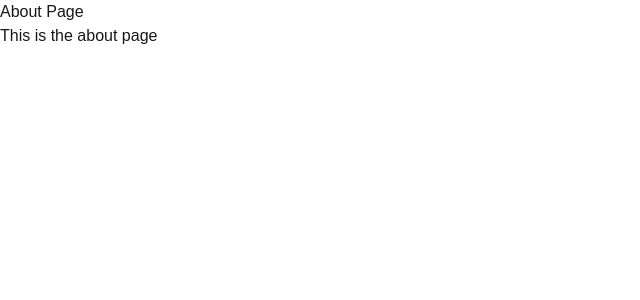
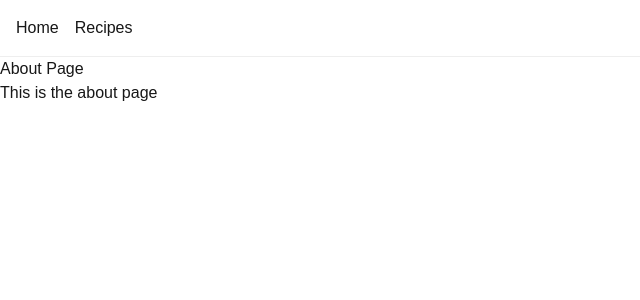
Before and after one commit to Surwxa5/nextjs-recipe-finder, a Next.js app: page /about in a window 1280 px wide. Shown: the top 300 px of the page, without its empty margins (0-640 px from the left). Built offline with nearby package versions, Linux system fonts and the light colour scheme.

Commit message:
finist project

```diff
--- a/src/app/layout.js
+++ b/src/app/layout.js
@@ -1,28 +1,29 @@
-import { Geist, Geist_Mono } from "next/font/google";
+
+import Link from 'next/link'
 import "./globals.css";
-
-const geistSans = Geist({
-  variable: "--font-geist-sans",
-  subsets: ["latin"],
-});
-
-const geistMono = Geist_Mono({
-  variable: "--font-geist-mono",
-  subsets: ["latin"],
-});
+import Recipes from './recipes/page';
 
 export const metadata = {
-  title: "Create Next App",
-  description: "Generated by create next app",
+  title :"Recipe App",
+  description:'find delicious recipes',
 };
 
-export default function RootLayout({ children }) {
-  return (
-    <html
-      lang="en"
-      className={`${geistSans.variable} ${geistMono.variable} h-full antialiased`}
-    >
-      <body className="min-h-full flex flex-col">{children}</body>
+export default function RootLayout ({children}){
+  return(
+    <html lang="en">
+    <body>
+    <nav style={{padding:'16px', borderBottom:"1px solid #eee",display:'flex', gap:'16px'}}>
+     <Link href="/">Home
+     </Link>
+     <Link href="/recipes">
+    Recipes
+     </Link>
+
+
+    </nav>
+    {children}
+    </body>
+
     </html>
-  );
+  )
 }
--- a/src/app/recipes/page.js
+++ b/src/app/recipes/page.js
@@ -6,10 +6,10 @@ export default async function Recipes(){
 
   return(
     <div style={{maxWidth:"900px", margin:"0 auto", padding:'20px'}}>
-      <h1>Recipes</h1>
+      <h1 style={{fontWeight:'bold'}}>Recipes</h1>
     <div style={{display:"grid",gridTemplateColumns:"repeat(auto-fill,minmax(200px,1fr))",gap:"16px"}}>
    {data.meals.map((meal)=>(
-    <Link href={`/recipes/${meal.idMeal}`}>
+    <Link key={meal.idMeal}  href={`/recipes/${meal.idMeal}`}>
     <div key={meal.idMeal} style={{border:'1px solid #ddd',borderRadius:'8px',overflow:"hidden"}}>
        <img src={meal.strMealThumb} alt={meal.strMeal} style={{width:"100%",height:"180px",objectFit:"cover"}}/>
       <div style={{padding:"12px"}}>
```
